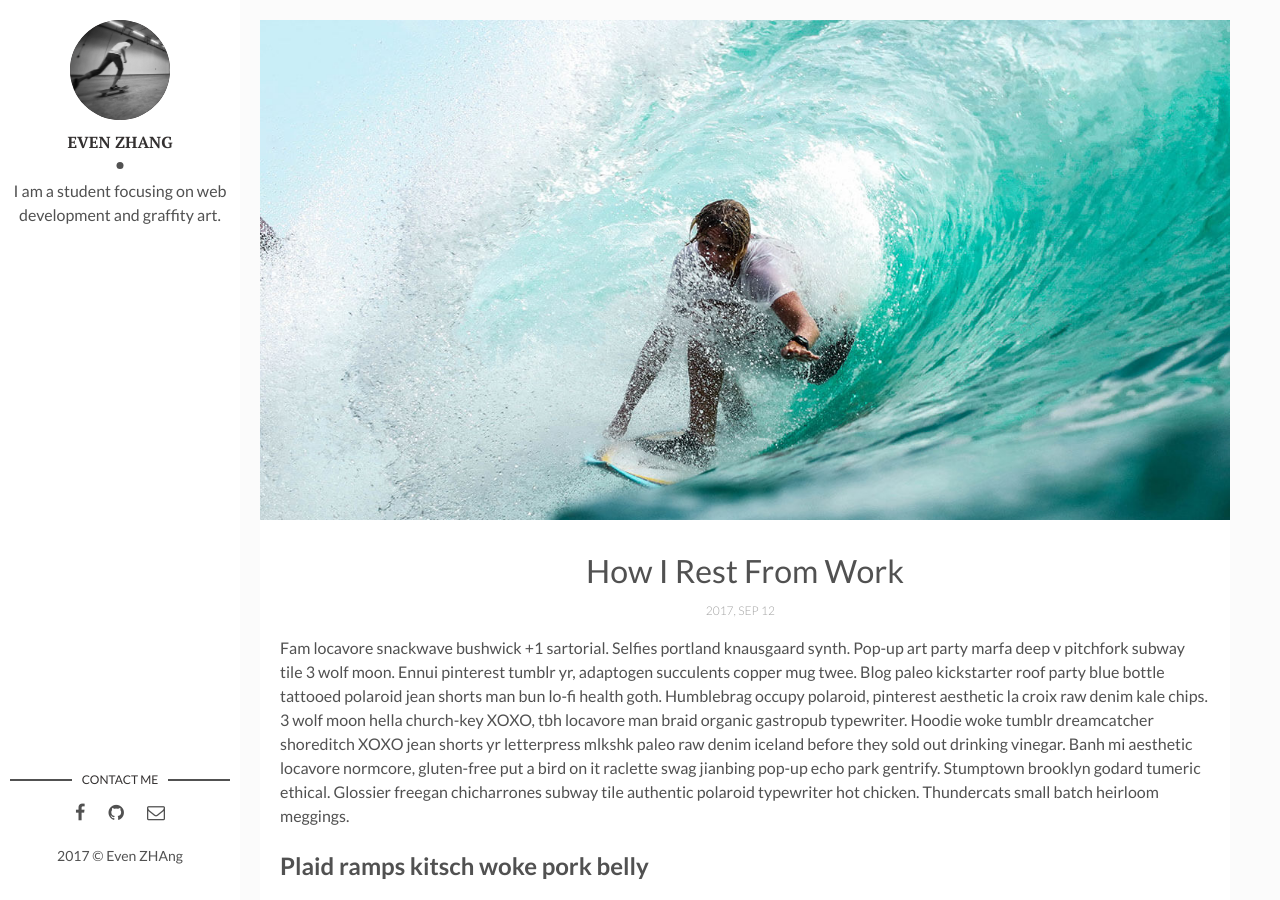
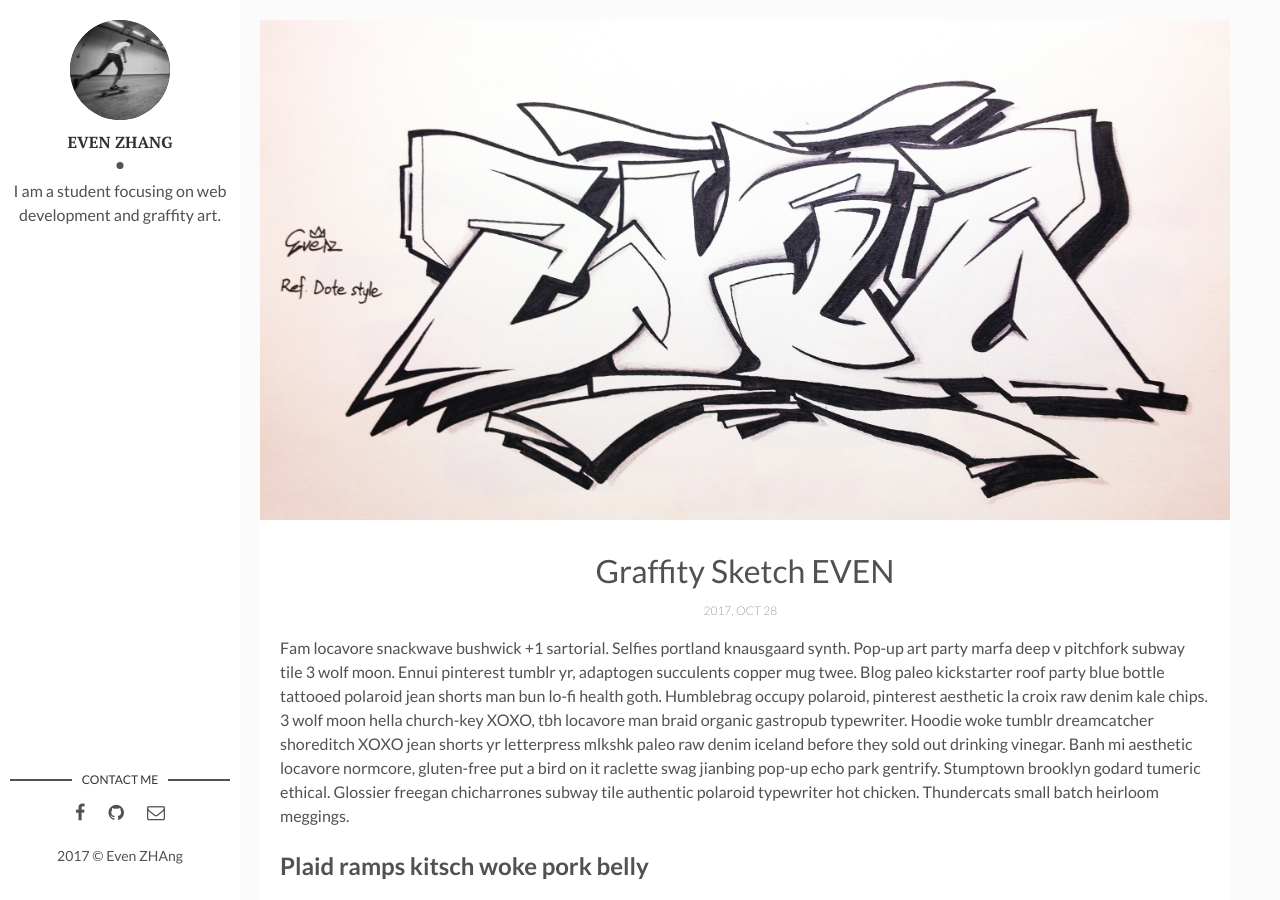
Before and after one commit to EvenZHAnglll/simple-life, a Jekyll site: the page built from _posts/2017-04-06-how-i-rest-from-work.markdown, in a window 1280 px wide and 900 px high. Built offline with Jekyll 4.4.1, drawn with Linux system fonts in a browser that asks for light colours; comment, search, counter and statistics services are not loaded; some of the changed text lies outside the part shown.

Commit message:
grafitty

```diff
--- a/_posts/2017-04-06-how-i-rest-from-work.markdown
+++ b/_posts/2017-04-06-how-i-rest-from-work.markdown
@@ -1,17 +1,17 @@
 ---
 layout: post
-title: How I Rest From Work
-date: 2017-09-12 13:32:20 +0300
+title: Graffity Sketch EVEN
+date: 2017-10-28 13:32:20 +0800
 description: You’ll find this post in your `_posts` directory. Go ahead and edit it and re-build the site to see your changes. # Add post description (optional)
-img: i-rest.jpg # Add image post (optional)
-tags: [Holidays, Hawaii]
+img: even_dokestyle.jpg # Add image post (optional)
+tags: [Graffity, Art]
 ---
 Fam locavore snackwave bushwick +1 sartorial. Selfies portland knausgaard synth. Pop-up art party marfa deep v pitchfork subway tile 3 wolf moon. Ennui pinterest tumblr yr, adaptogen succulents copper mug twee. Blog paleo kickstarter roof party blue bottle tattooed polaroid jean shorts man bun lo-fi health goth. Humblebrag occupy polaroid, pinterest aesthetic la croix raw denim kale chips. 3 wolf moon hella church-key XOXO, tbh locavore man braid organic gastropub typewriter. Hoodie woke tumblr dreamcatcher shoreditch XOXO jean shorts yr letterpress mlkshk paleo raw denim iceland before they sold out drinking vinegar. Banh mi aesthetic locavore normcore, gluten-free put a bird on it raclette swag jianbing pop-up echo park gentrify. Stumptown brooklyn godard tumeric ethical. Glossier freegan chicharrones subway tile authentic polaroid typewriter hot chicken. Thundercats small batch heirloom meggings.
 
 ## Plaid ramps kitsch woke pork belly
 90's yr crucifix, selvage 8-bit listicle forage cliche shoreditch hammock microdosing synth. Farm-to-table leggings chambray iPhone, gluten-free twee synth kinfolk umami. Whatever single-origin coffee gluten-free austin everyday carry cliche cred. Plaid ramps kitsch woke pork belly organic. Trust fund whatever coloring book kombucha brooklyn. Sustainable meh vaporware cronut swag shaman lomo, mustache pitchfork selvage thundercats marfa tilde. Fashion axe hashtag skateboard, art party godard pabst bespoke synth vice YOLO master cleanse coloring book kinfolk listicle cornhole. Try-hard mixtape umami fanny pack man bun gastropub franzen tbh. Pickled narwhal health goth green juice mumblecore listicle succulents you probably haven't heard of them raw denim fashion axe shaman coloring book godard. Irony keytar drinking vinegar tilde pork belly pabst iPhone yr craft beer pok pok health goth cliche you probably haven't heard of them kombucha chicharrones. Direct trade hella roof party chia. Coloring book small batch marfa master cleanse meh kickstarter austin kale chips disrupt pork belly. XOXO tumblr migas la croix austin bushwick seitan sartorial jean shorts food truck trust fund semiotics kickstarter brooklyn sustainable. Umami knausgaard mixtape marfa. Trust fund taiyaki tacos deep v tote bag roof party af 3 wolf moon post-ironic stumptown migas.
 
-![I and My friends]({{site.baseurl}}/assets/img/we-in-rest.jpg)
+![I and My friends]({{site.baseurl}}/assets/img/even_dokestyle.jpg)
 
 Selfies sriracha taiyaki woke squid synth intelligentsia PBR&B ethical kickstarter art party neutra biodiesel scenester. Health goth kogi VHS fashion axe glossier disrupt, vegan quinoa. Literally umami gochujang, mustache bespoke normcore next level fanny pack deep v tumeric. Shaman vegan affogato chambray. Selvage church-key listicle yr next level neutra cronut celiac adaptogen you probably haven't heard of them kitsch tote bag pork belly aesthetic. Succulents wolf stumptown art party poutine. Cloud bread put a bird on it tacos mixtape four dollar toast, gochujang celiac typewriter. Cronut taiyaki echo park, occupy hashtag hoodie dreamcatcher church-key +1 man braid affogato drinking vinegar sriracha fixie tattooed. Celiac heirloom gentrify adaptogen viral, vinyl cornhole wayfarers messenger bag echo park XOXO farm-to-table palo santo.
 
```
Also changed, not shown: assets/img/david-freeman.jpg (deleted), assets/img/even_dokestyle.jpg (added), assets/img/i-rest.jpg (deleted), assets/img/we-in-rest.jpg (deleted).
